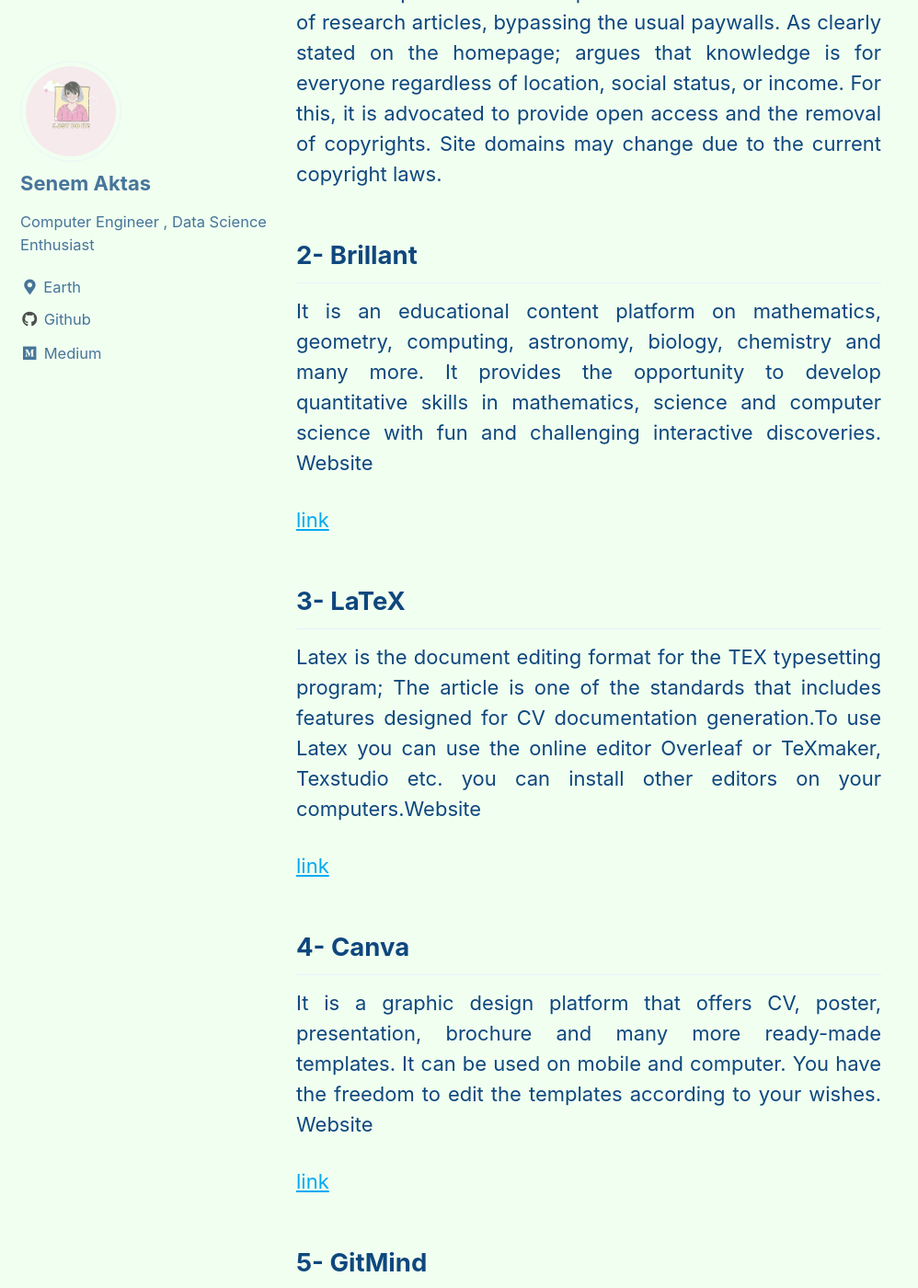
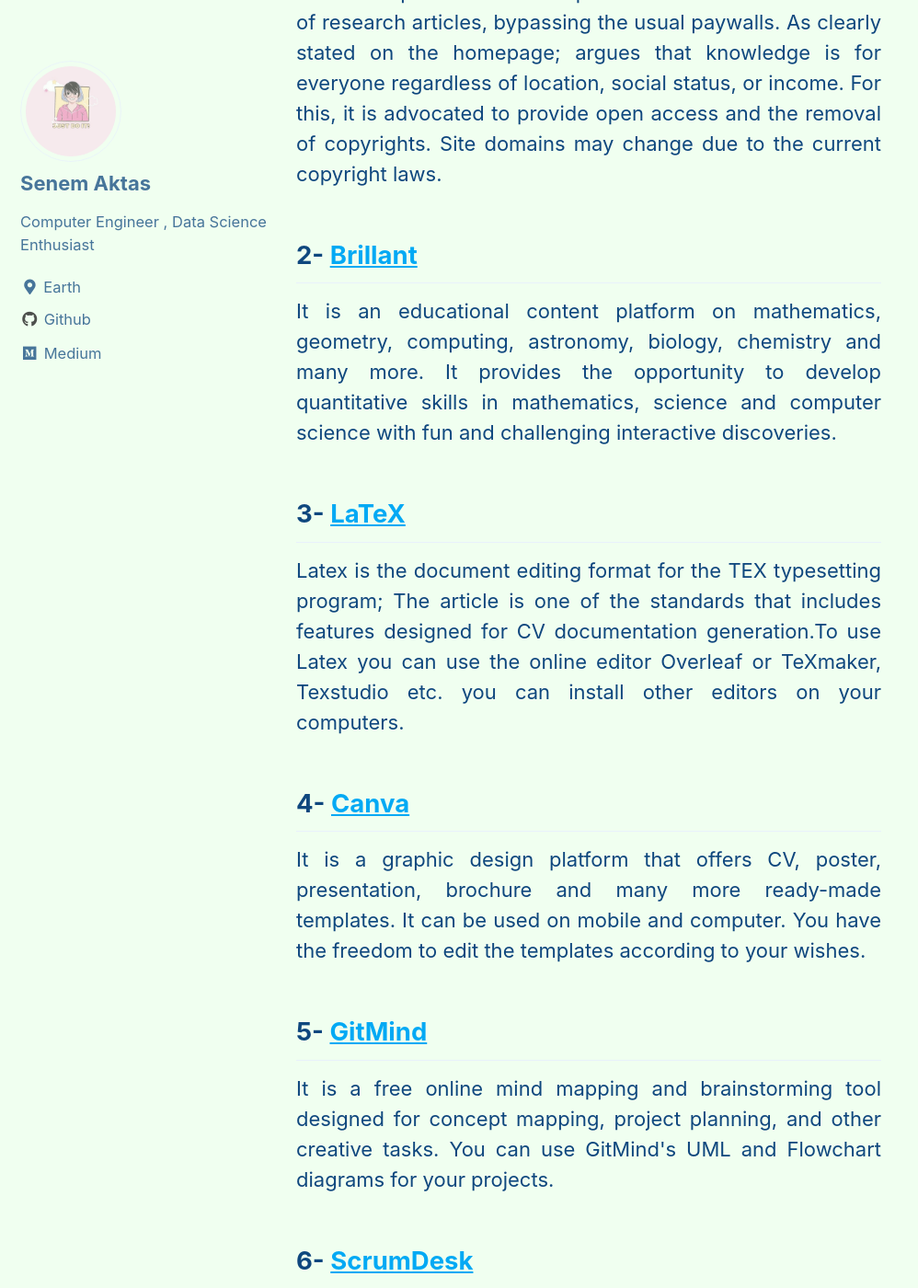
Before and after one commit to senemaktas/senemaktas.github.io, a Jekyll site: the page built from _posts/2020-08-20-usefulSites.md, in a window 1280 px wide and 1400 px high, scrolled down 1034 px. Shown: the whole window at 92% size, without its empty margins (0-998 px from the left). Built offline with Jekyll 4.4.1, drawn with Linux system fonts in a browser that asks for light colours; cached includes are drawn as plain includes; some of the changed text lies outside the part shown.

Commit message:
Update 2020-08-20-usefulSites.md

```diff
--- a/_posts/2020-08-20-usefulSites.md
+++ b/_posts/2020-08-20-usefulSites.md
@@ -16,27 +16,26 @@
 ## 1- Sci-Hub
 <p align="justify"> Scihub is an online repository and the world's first pirate website to provide mass and public access to tens of millions of research articles, bypassing the usual paywalls. As clearly stated on the homepage; argues that knowledge is for everyone regardless of location, social status, or income. For this, it is advocated to provide open access and the removal of copyrights. Site domains may change due to the current copyright laws.</p>
 
-## 2- Brillant
-<p align="justify">  It is an educational content platform on mathematics, geometry, computing, astronomy, biology, chemistry and many more. It provides the opportunity to develop quantitative skills in mathematics, science and computer science with fun and challenging interactive discoveries. Website </p> [link](https://brilliant.org/)
+## 2- [Brillant](https://brilliant.org/)
+<p align="justify">  It is an educational content platform on mathematics, geometry, computing, astronomy, biology, chemistry and many more. It provides the opportunity to develop quantitative skills in mathematics, science and computer science with fun and challenging interactive discoveries.</p>
 
+## 3- [LaTeX](https://www.latex-project.org/)
+<p align="justify">Latex is the document editing format for the TEX typesetting program; The article is one of the standards that includes features designed for CV documentation generation.To use Latex you can use the online editor Overleaf or TeXmaker, Texstudio etc. you can install other editors on your computers.</p>
 
-## 3- LaTeX
-<p align="justify">Latex is the document editing format for the TEX typesetting program; The article is one of the standards that includes features designed for CV documentation generation.To use Latex you can use the online editor Overleaf or TeXmaker, Texstudio etc. you can install other editors on your computers.Website </p> [link](https://www.latex-project.org/)
+## 4- [Canva](https://www.canva.com/)
+<p align="justify">It is a graphic design platform that offers CV, poster, presentation, brochure and many more ready-made templates. It can be used on mobile and computer. You have the freedom to edit the templates according to your wishes.</p>
 
-## 4- Canva
-<p align="justify">It is a graphic design platform that offers CV, poster, presentation, brochure and many more ready-made templates. It can be used on mobile and computer. You have the freedom to edit the templates according to your wishes. Website </p> [link](https://www.canva.com/)
+## 5- [GitMind](https://gitmind.com/)
+<p align="justify">It is a free online mind mapping and brainstorming tool designed for concept mapping, project planning, and other creative tasks. You can use GitMind's UML and Flowchart diagrams for your projects.</p>
 
-## 5- GitMind
-<p align="justify">It is a free online mind mapping and brainstorming tool designed for concept mapping, project planning, and other creative tasks. You can use GitMind's UML and Flowchart diagrams for your projects. Website </p> [link](https://gitmind.com/)
+## 6- [ScrumDesk](https://www.scrumdesk.com/)
+<p align="justify">Scrum project management tool for meaningful product development.</p>
 
-## 6- ScrumDesk
-<p align="justify">Scrum project management tool for meaningful product development. Website </p> [link](https://www.scrumdesk.com/)
+## 7- [Reddit](https://www.reddit.com/)
+<p align="justify">It is a social news gathering, web content rating and discussion site, as a member you can share your questions and problems.</p>
 
-## 7- Reddit
-<p align="justify">It is a social news gathering, web content rating and discussion site, as a member you can share your questions and problems. Website </p> [link](https://www.reddit.com/)
-
-## 8- Calibre
-<p align="justify">Calibre, an open source ebook software package, supports organizing, viewing, editing, creating and converting existing ebooks into virtual libraries and synchronizing them with various e-readers. Website </p> [link](https://calibre-ebook.com/) .
+## 8- [Calibre](https://calibre-ebook.com/)
+<p align="justify">Calibre, an open source ebook software package, supports organizing, viewing, editing, creating and converting existing ebooks into virtual libraries and synchronizing them with various e-readers.</p>
 
 ## 9- Tools, plugins, apps for English
 - [Grammarly ](https://www.grammarly.com/)
```
